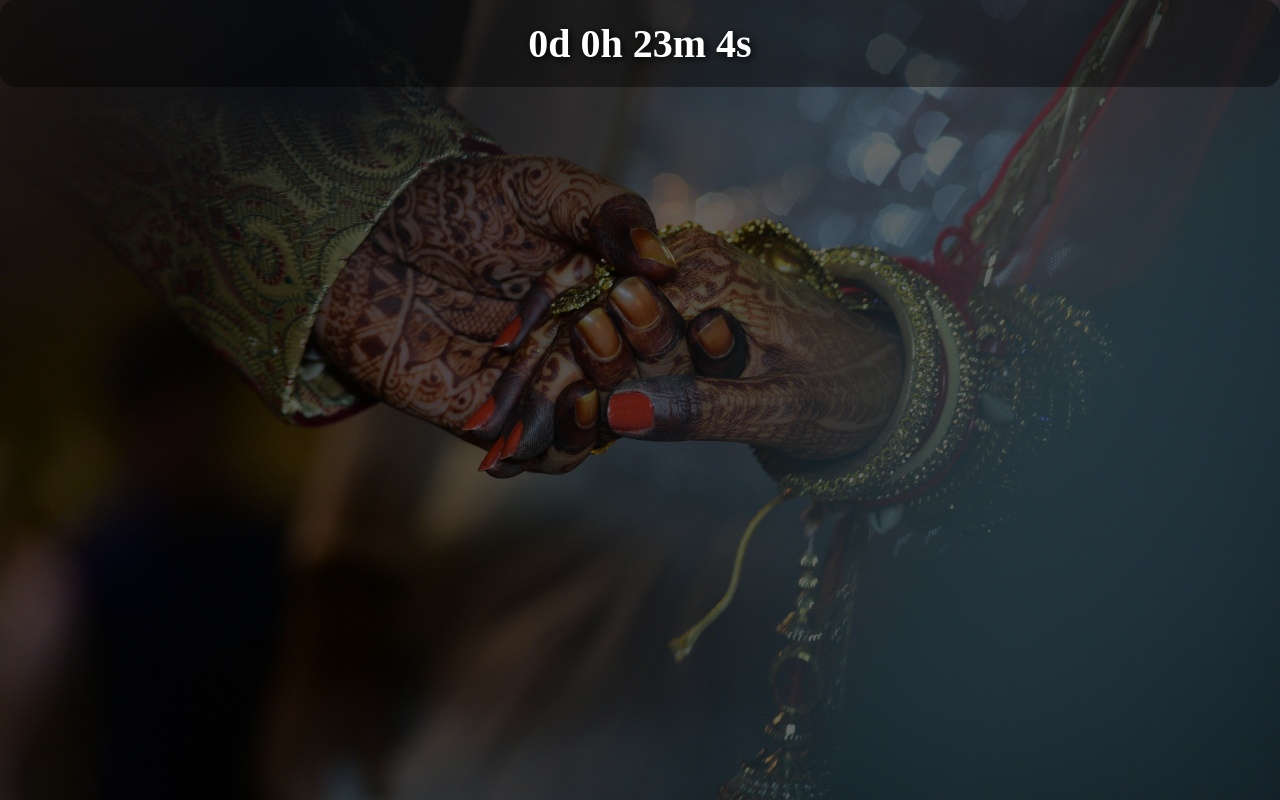
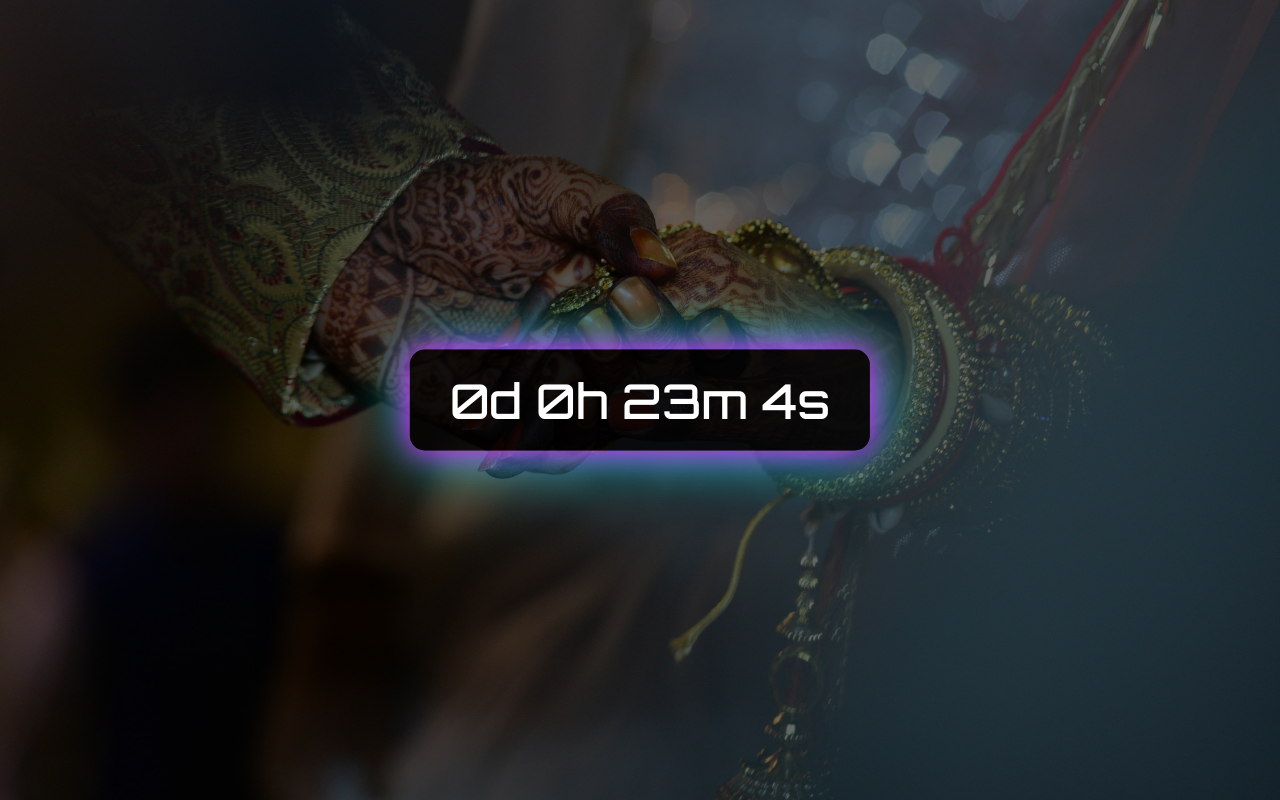
Before and after one commit to 601913229/Wedding_Invite1, a plain HTML site: page index.html in a window 1280 px wide. Drawn offline with Linux system fonts and the light colour scheme.

Commit message:
index.html

```diff
--- a/index.html
+++ b/index.html
@@ -5,6 +5,7 @@
   <meta charset="UTF-8" />
   <meta name="viewport" content="width=device-width, initial-scale=1.0"/>
   <title>Wedding Invitation</title>
+  <link href="https://fonts.googleapis.com/css2?family=Orbitron:wght@500&display=swap" rel="stylesheet">
   <style>
     body {
       margin: 0;
@@ -15,7 +16,6 @@
       overflow: hidden;
       transition: background 1s ease-in-out;
     }
-
     /* Dark overlay for dim effect */
     .overlay {
       position: absolute;
@@ -27,28 +27,28 @@
       z-index: 0;
       transition: opacity 1s ease-in-out;
     }
-
     /* Countdown in middle */
     #countdown {
-      position: relative;
-      z-index: 1;
-      font-size: 40px;
-      font-weight: bold;
-      color: #fff;
-      text-shadow: 2px 2px 8px #000;
-      animation: pulse 1s infinite;
-      text-align: center;
-      padding: 20px;
-      background: rgba(0, 0, 0, 0.4);
-      border-radius: 15px;
-    }
-
-    @keyframes pulse {
-      0% { transform: scale(1); }
-      50% { transform: scale(1.1); }
-      100% { transform: scale(1); }
-    }
-
+  position: absolute;
+  top: 50%;
+  left: 50%;
+  transform: translate(-50%, -50%);
+  font-size: 3em;
+  font-family: 'Orbitron', sans-serif;
+  color: #fff;
+  background: rgba(0, 0, 0, 0.8);
+  padding: 20px 40px;
+  border-radius: 15px;
+  text-align: center;
+  box-shadow: 0 0 20px #ff00ff, 0 0 40px #00ffff;
+  animation: glow 2s infinite alternate;
+  z-index: 5;
+}
+@keyframes glow {
+  0% { box-shadow: 0 0 20px #ff00ff, 0 0 40px #00ffff; }
+  50% { box-shadow: 0 0 30px #ff00ff, 0 0 60px #00ffff; }
+  100% { box-shadow: 0 0 20px #ff00ff, 0 0 40px #00ffff; }
+}
     /* Hidden video container */
     #inviteContainer {
       display: none;
@@ -58,7 +58,6 @@
       position: relative;
       z-index: 1;
     }
-
     video {
       width: 100%;
       height: auto;
@@ -67,7 +66,6 @@
       border-radius: 20px;
       box-shadow: 0 0 20px #ff69b4;
     }
-
     /* Wedding time text */
     #weddingTime {
       position: absolute;
@@ -79,13 +77,11 @@
       animation: popIn 1.5s forwards;
       display: none;
     }
-
     @keyframes popIn {
       0% { transform: scale(0); opacity: 0; }
       50% { transform: scale(1.5); opacity: 1; }
       100% { transform: scale(1); opacity: 1; }
     }
-
     /* Flower petal style - using public PNG */
     .petal {
       position: absolute;
@@ -97,7 +93,6 @@
       animation: fall linear forwards;
       z-index: 3;
     }
-
     @keyframes fall {
       0% { transform: translateY(-50px) rotate(0deg); opacity: 1; }
       100% { transform: translateY(100vh) rotate(360deg); opacity: 0; }
@@ -105,16 +100,12 @@
   </style>
 </head>
 <body>
-
   <!-- Overlay -->
   <div class="overlay" id="overlay"></div>
-
   <!-- Countdown -->
   <div id="countdown"></div>
-
   <!-- Wedding Time blast -->
   <div id="weddingTime">🎉💐 Wedding Time! 💐🎉</div>
-
   <!-- Hidden Video Invite -->
   <div id="inviteContainer">
     <video id="weddingVideo" controls autoplay loop>
@@ -124,7 +115,6 @@
       <source src="BG_music.mp3" type="audio/mp3">
     </audio>
   </div>
-
   <script>
     const countdownElement = document.getElementById('countdown');
     const weddingTimeText = document.getElementById('weddingTime');
@@ -132,34 +122,26 @@
     const video = document.getElementById('weddingVideo');
     const audio = document.getElementById('bgMusic');
     const overlay = document.getElementById('overlay');
-
     const targetDate = new Date("2025-08-13T17:00:00+05:30").getTime(); // Set your date here
-
     function updateCountdown() {
       const now = new Date().getTime();
       const distance = targetDate - now;
-
       if (distance <= 0) {
         startWedding();
         return;
       }
-
       const days = Math.floor(distance / (1000 * 60 * 60 * 24));
       const hours = Math.floor((distance % (1000 * 60 * 60 * 24)) / (1000 * 60 * 60));
       const minutes = Math.floor((distance % (1000 * 60 * 60)) / (1000 * 60));
       const seconds = Math.floor((distance % (1000 * 60)) / 1000);
-
       countdownElement.innerHTML = `${days}d ${hours}h ${minutes}m ${seconds}s`;
     }
-
     function startWedding() {
       countdownElement.style.display = "none";
       weddingTimeText.style.display = "block";
       throwFlowers();
-
       // Fade out overlay
       overlay.style.opacity = "0";
-
       setTimeout(() => {
         weddingTimeText.style.display = "none";
         inviteContainer.style.display = "flex";
@@ -168,7 +150,6 @@
         audio.play();
       }, 2000);
     }
-
     function throwFlowers() {
       for (let i = 0; i < 50; i++) {
         const petal = document.createElement('div');
@@ -176,13 +157,11 @@
         petal.style.left = Math.random() * 100 + "vw";
         petal.style.animationDuration = (2 + Math.random() * 3) + "s";
         document.body.appendChild(petal);
-
         setTimeout(() => {
           petal.remove();
         }, 5000);
       }
     }
-
     setInterval(updateCountdown, 1000);
     updateCountdown();
   </script>
```
